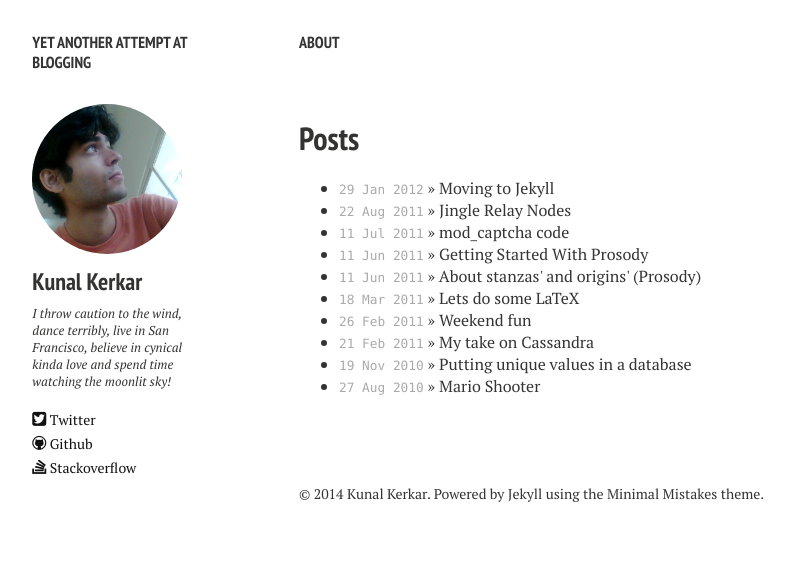
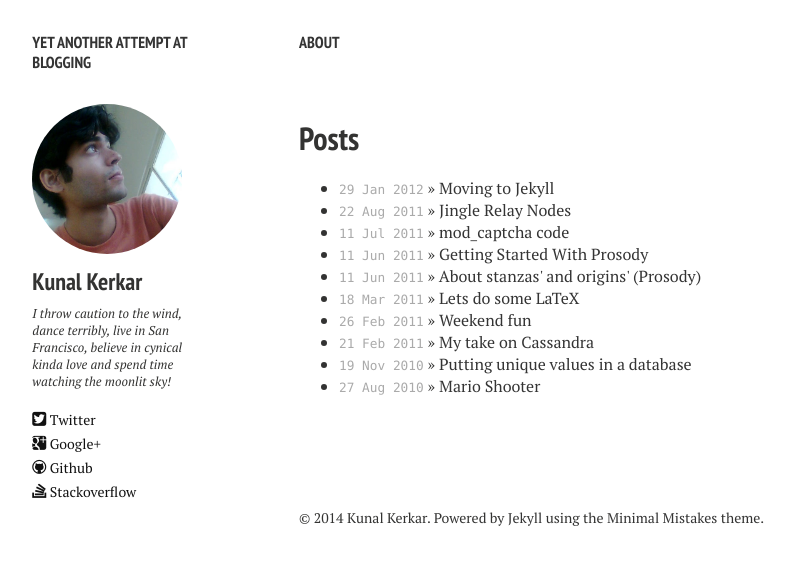
Before and after one commit to tsudot/tsudot.github.io, a Jekyll site: the page built from index.md, in a window 1280 px wide. Shown: the top 565 px of the page, without its empty margins (21-816 px from the left). Built offline with Jekyll 4.4.1, drawn with Linux system fonts in a browser that asks for light colours; nearby versions of some CDN libraries.

Commit message:
Add g+ profile

```diff
--- a/_config.yml
+++ b/_config.yml
@@ -23,7 +23,7 @@ owner:
   steam:
   dribbble:
   # For Google Authorship https://plus.google.com/authorship
-  google_plus:
+  google_plus: KunalKerkar1
 
 # Analytics and webmaster tools stuff goes here
 google_analytics:
--- a/_includes/_head.html
+++ b/_includes/_head.html
@@ -12,27 +12,6 @@
 				"{{ page.image.feature }}"
 			{% else %}
 				"{{ site.url }}/images/{{ page.image.feature }}"
-			{% endif %}
-		>
-	{% else %}
-		<meta name="twitter:card" content="summary">
-		<meta name="twitter:image" content=
-			{% if page.image.thumb %}
-				{% if page.image.thumb contains 'http://' %}
-						"{{ page.image.thumb }}"
-				{% elsif page.image.thumb contains 'https://' %}
-					"{{ page.image.thumb }}"
-				{% else %}
-						"{{ site.url }}/images/{{ page.image.thumb }}"
-				{% endif %}
-			{% else %}
-				{% if site.logo contains 'http://' %}
-						"{{ site.logo }}"
-				{% elsif site.logo contains 'https://' %}
-					"{{ site.logo }}"
-				{% else %}
-						"{{ site.url }}/images/{{ site.logo }}"
-				{% endif %}
 			{% endif %}
 		>
 	{% endif %}
```
